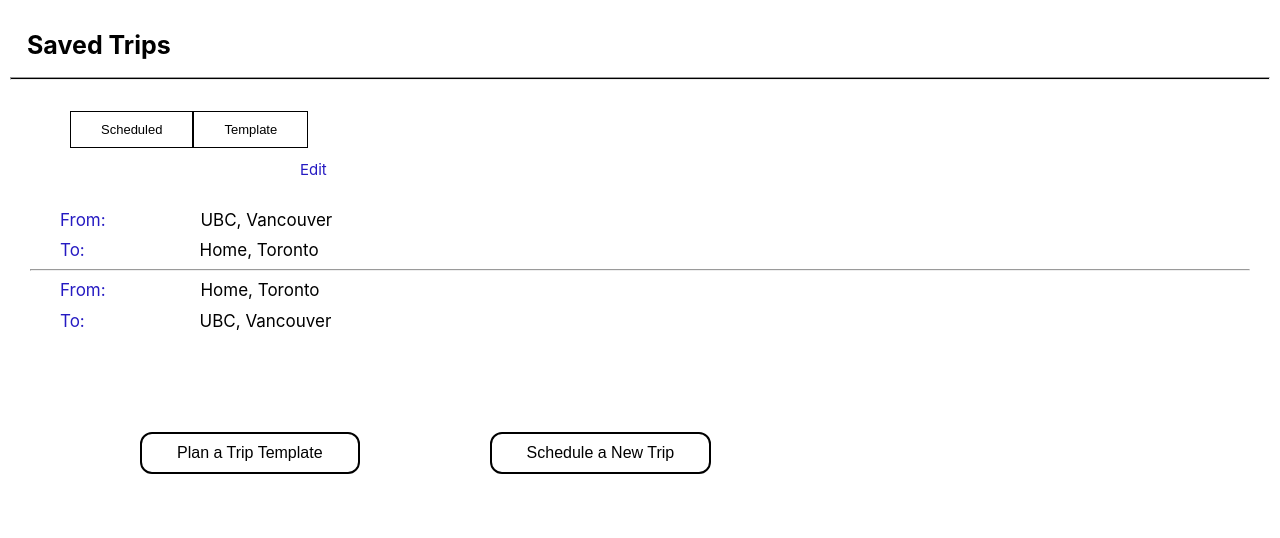
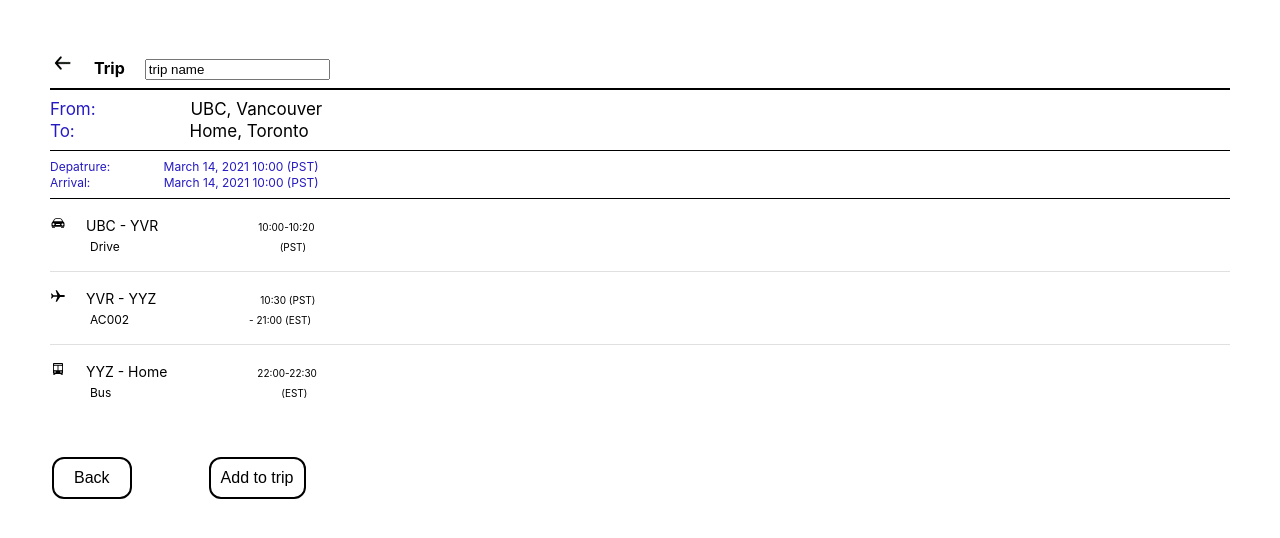
Before and after one commit to maryabik/RegularTraveller, a React (Create React App) app: page /view-trip in a window 1280 px wide. Shown: the top 538 px of the page. Built offline with nearby package versions, Linux system fonts and the light colour scheme.

Commit message:
screen 4

```diff
--- a/src/routes/index.js
+++ b/src/routes/index.js
@@ -5,6 +5,7 @@ import Route from './Route';
 import Landing from '../screens/Landing';
 import AddNewTrip from '../screens/AddNewTrip';
 import Edit_Trip from "../screens/Edit_Trip";
+import View_trip from "../screens/ViewTrip";
 
 function Routes() {
   return (
@@ -12,6 +13,7 @@ function Routes() {
       <Route path="/landing" exact component={Landing} />
       <Route path="/add" exact component={AddNewTrip}/>
       <Route path="/edit-trip" exact component={Edit_Trip} />
+      <Route path="/view-trip" exact component={View_trip} />
 
       {/* Automatically go to Landing */}
       <Route component={Landing} />
--- /dev/null
+++ b/src/screens/ViewTrip/index.css
@@ -0,0 +1,28 @@
+.headbar{
+  background-color: white;
+  padding: 0;
+}
+
+hr{
+  height: 1px;
+  border: 0;
+  color: rgb(0, 0, 0);
+  background-color: rgb(0, 0, 0);
+  width: auto;
+}
+
+hr.head{
+  height: 2px;
+  border: 0;
+  color: rgb(0, 0, 0);
+  background-color: rgb(0, 0, 0);
+  width: auto;
+}
+
+hr.thin {
+  height: 1px;
+  border: 0;
+  color: rgb(223, 223, 223);
+  background-color: rgb(224, 224, 224);
+  width: auto;
+}
--- /dev/null
+++ b/src/screens/ViewTrip/index.js
@@ -0,0 +1,104 @@
+//import React, { useEffect, useState } from 'react';
+import './index.css';
+import backarrow from './backArrow.gif';
+import {IoIosSubway, IoIosCar, IoIosBus, IoIosAirplane} from 'react-icons/io';
+
+function View_trip() {
+  // javascript code Here
+  const handleModify = () => window.location.href = "/edit-trip";
+  const handleBack = () => window.location.href = "/landing";
+
+  return (
+    <div className="wrapper">
+
+      <div className="headbar">
+        <a href="/landing"><img src={backarrow} alt="back" width="24" height="24"/></a>
+        <label>
+          <b style = {{color : 'black', marginLeft: '20px', marginRight: '20px'}}>Trip</b>
+          <input name="tripName" value="trip name"/>
+        </label>
+      </div>
+
+      <hr className="head"/>
+
+      <div className="locations">
+        <p style={{margin: '0in', lineHeight:'130%',fontSize:'17px',
+          color: 'rgb(37, 26, 194)', textAlign:'justify', marginLeft: '0px', marginTop: '0px'}}>
+            From: <a style = {{color : 'black', marginLeft: '90px'}}>UBC, Vancouver</a>
+        </p>
+        <p style={{margin: '0in', lineHeight:'130%',fontSize:'17px',
+          color: 'rgb(37, 26, 194)', textAlign:'justify', marginLeft: '0px', marginTop: '0px'}}>
+            To: <a style = {{color : 'black', marginLeft: '110px'}}>Home, Toronto</a>
+        </p>
+      </div>
+
+      <hr/>
+
+      <div className="times">
+        <p style={{margin: '0in', lineHeight:'130%',fontSize:'12px',
+          color: 'rgb(37, 26, 194)', textAlign:'justify', marginLeft: '0px', marginTop: '0px'}}>
+            Depatrure: <a style = {{marginLeft: '50px'}}>March 14, 2021  10:00 (PST)</a>
+        </p>
+        <p style={{margin: '0in', lineHeight:'130%',fontSize:'12px',
+          color: 'rgb(37, 26, 194)', textAlign:'justify', marginLeft: '0px', marginTop: '0px'}}>
+            Arrival: <a style = {{marginLeft: '70px'}}>March 14, 2021  10:00 (PST)</a>
+        </p>
+      </div>
+
+      <hr/>
+
+      <div className="tripSegment">
+        <p onClick={handleModify}>
+          <IoIosCar/>
+          <span style={{margin: '0in', lineHeight:'100%',fontSize:'14px', marginLeft: '20px', marginTop: '0px'}}>UBC - YVR</span>
+          <span style={{margin: '0in', lineHeight:'100%',fontSize:'10px', marginLeft: '100px', marginTop: '0px'}}>10:00-10:20</span>
+          <br/>
+          <span style={{margin: '0in', lineHeight:'100%',fontSize:'12px', marginLeft: '40px', marginTop: '0px'}}>Drive</span>
+          <span style={{margin: '0in', lineHeight:'100%',fontSize:'10px', marginLeft: '160px', marginTop: '0px'}}>(PST)</span>
+        </p>
+      </div>
+
+      <hr className="thin"></hr>
+
+      <div className="tripSegment">
+        <p onClick={handleModify}>
+          <IoIosAirplane/>
+          <span style={{margin: '0in', lineHeight:'100%',fontSize:'14px', marginLeft: '20px', marginTop: '0px'}}>YVR - YYZ</span>
+          <span style={{margin: '0in', lineHeight:'100%',fontSize:'10px', marginLeft: '104px', marginTop: '0px'}}>10:30 (PST)</span>
+          <br/>
+          <span style={{margin: '0in', lineHeight:'100%',fontSize:'12px', marginLeft: '40px', marginTop: '0px'}}>AC002</span>
+          <span style={{margin: '0in', lineHeight:'100%',fontSize:'10px', marginLeft: '120px', marginTop: '0px'}}>- 21:00 (EST)</span>
+        </p>
+      </div>
+
+      <hr className="thin"></hr>
+
+      <div className="tripSegment">
+        <p onClick={handleModify}>
+          <IoIosBus/>
+          <span style={{margin: '0in', lineHeight:'100%',fontSize:'14px', marginLeft: '20px', marginTop: '0px'}}>YYZ - Home</span>
+          <span style={{margin: '0in', lineHeight:'100%',fontSize:'10px', marginLeft: '90px', marginTop: '0px'}}>22:00-22:30</span>
+          <br/>
+          <span style={{margin: '0in', lineHeight:'100%',fontSize:'12px', marginLeft: '40px', marginTop: '0px'}}>Bus</span>
+          <span style={{margin: '0in', lineHeight:'100%',fontSize:'10px', marginLeft: '170px', marginTop: '0px'}}>(EST)</span>
+        </p>
+      </div>
+
+
+      <button class="button button1" style= {{marginTop: '40px', backgroundColor: 'white', border : '2px solid black',
+       padding: '10px 20px', borderRadius: '12px', transitionDuration: '0.4s', textAlign: 'center', fontSize: '16px'}}
+       onClick={handleBack}>
+        Back
+      </button>
+      <button class="button button2" style= {{ marginLeft: '75px', backgroundColor: 'white', border : '2px solid black',
+       padding: '10px 10px', borderRadius: '12px', transitionDuration: '0.4s', textAlign: 'center', fontSize: '16px'}}
+       onClick={handleBack}>
+        Add to trip
+      </button>
+
+
+    </div>
+  );
+}
+
+export default View_trip;
```
Also changed, not shown: src/screens/ViewTrip/backArrow.gif (added).
